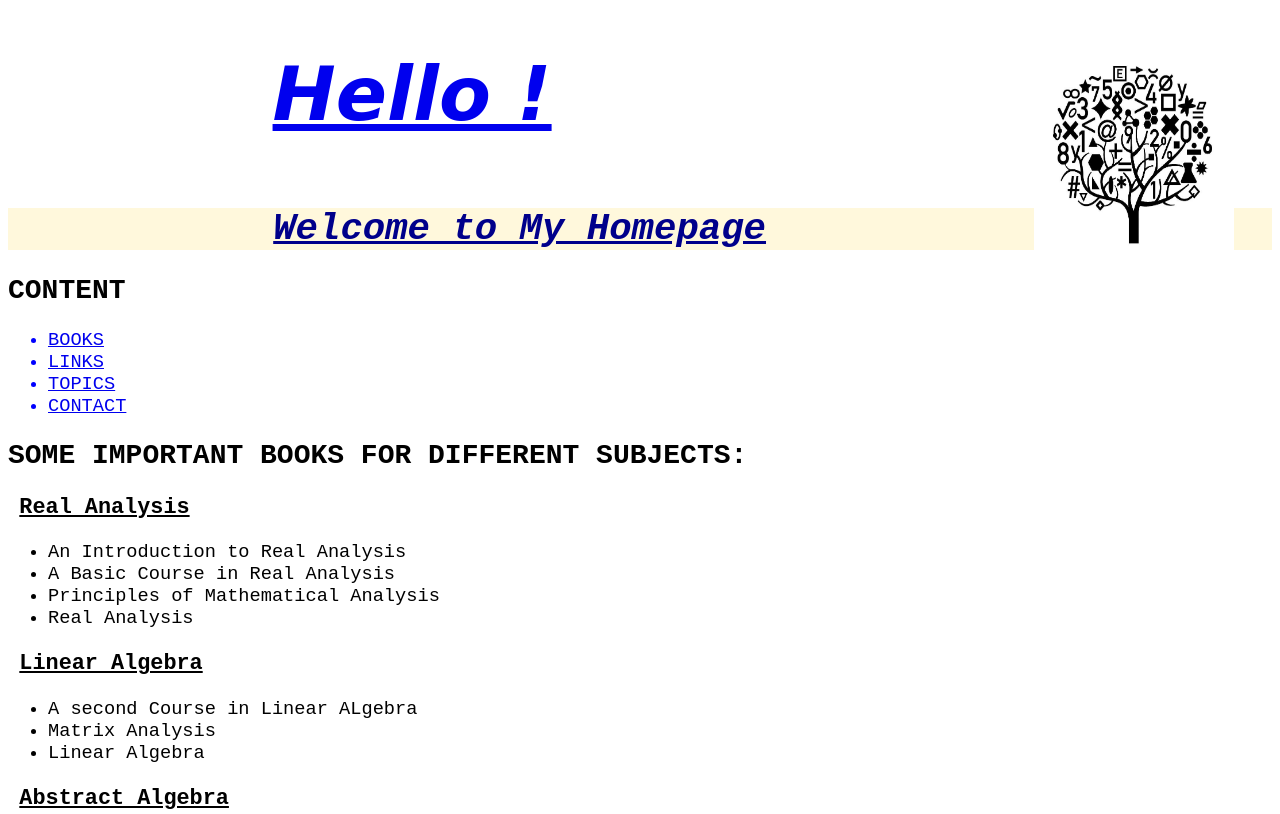
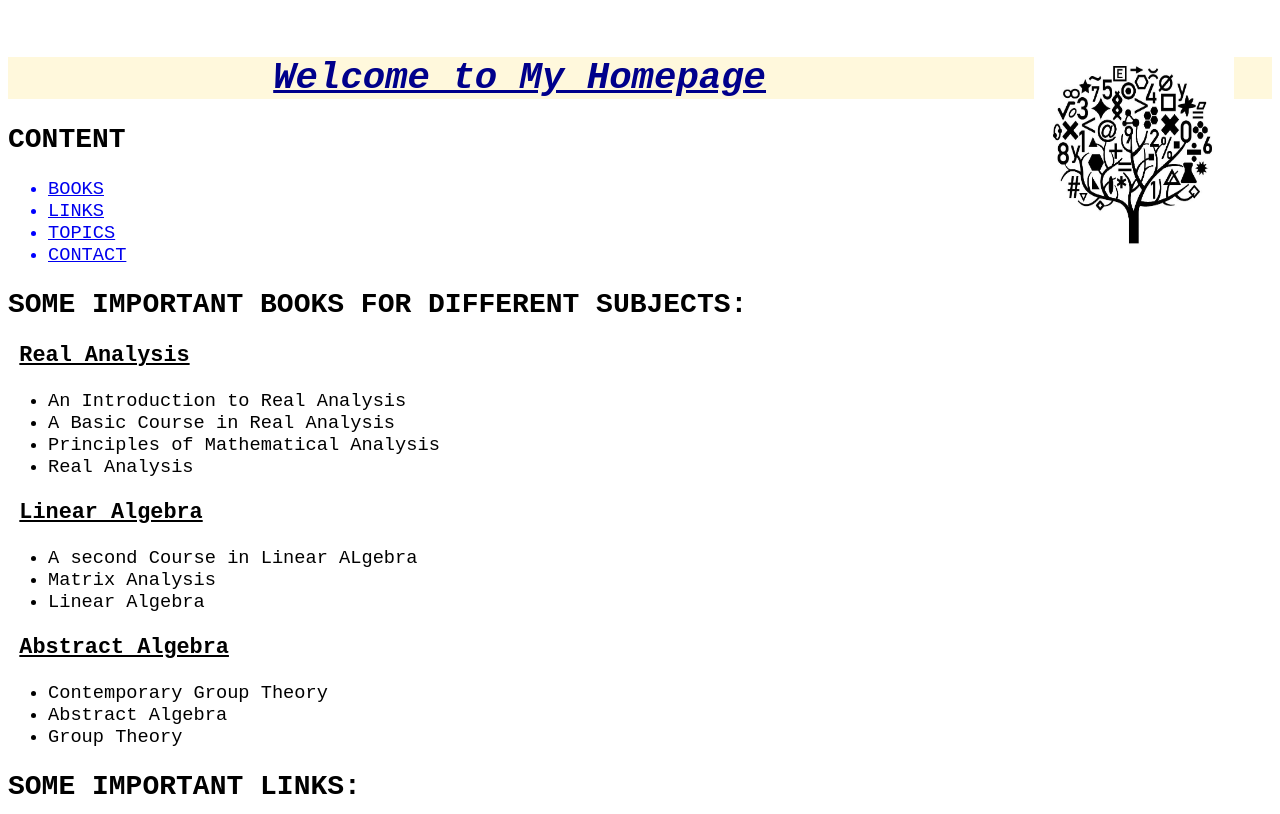
Before and after one commit to rajkhowa-j/vapo, a plain HTML site: page index.html in a window 1280 px wide. Shown: the top 814 px of the page. Drawn offline with Linux system fonts and the light colour scheme.

Commit message:
Update index.html

```diff
--- a/index.html
+++ b/index.html
@@ -4,7 +4,7 @@
         <link rel="stylesheet" href="styles/stylea.css" type="text/css">
     </head>
     <body>
-        <p class="into"><a href="https://rajkhowa-j.github.io/vapo/">Hello !</a>
+        <p class="into">
             <img src="image/logo1.jpg" alt="my_logo" width="200" height="200" align="right">
         </p>
         <h1 id="top">Welcome to My Homepage</h1>
```
